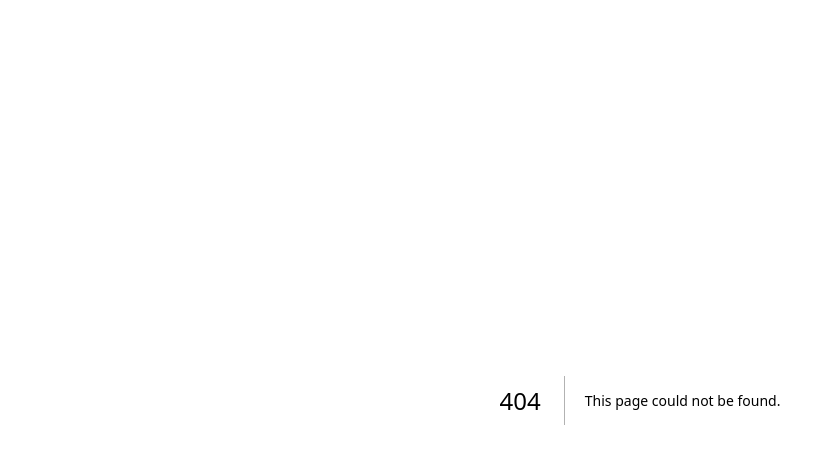
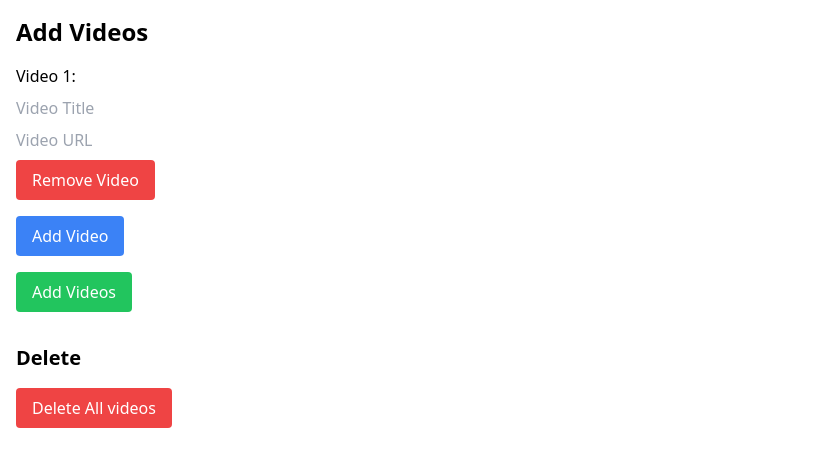
Before and after one commit to harshit0571/Admin-Panel-Course-Managment, a Next.js app: page /add-videos in a window 1280 px wide. Before the commit this address had no page. Shown: the top 466 px of the page, without its empty margins (0-827 px from the left). Built offline with nearby package versions, Linux system fonts and the light colour scheme.

Commit message:
added option to delete videos and add videos

```diff
--- /dev/null
+++ b/app/add-videos/page.js
@@ -0,0 +1,133 @@
+"use client";
+import { useSearchParams } from "next/navigation";
+import { useState } from "react";
+import axios from "axios";
+import { apiLink } from "@/api";
+
+const AddModuleVideosPage = () => {
+  const searchParams = useSearchParams();
+
+  const courseId = searchParams.get("courseId");
+  const moduleId = searchParams.get("moduleId");
+
+  return <AddVideoForm courseId={courseId} moduleId={moduleId} />;
+};
+
+const AddVideoForm = ({ courseId, moduleId }) => {
+  const [videos, setVideos] = useState([{ title: "", url: "" }]);
+
+  const handleVideoChange = (index, key, value) => {
+    const newVideos = [...videos];
+    newVideos[index][key] = value;
+    setVideos(newVideos);
+  };
+
+  const handleAddVideo = () => {
+    setVideos([...videos, { title: "", url: "" }]);
+  };
+
+  const handleRemoveVideo = (index) => {
+    const newVideos = [...videos];
+    newVideos.splice(index, 1);
+    setVideos(newVideos);
+  };
+
+  const handleSubmit = async (e) => {
+    e.preventDefault();
+    console.log(videos);
+    try {
+      const response = await axios.post(
+        apiLink + `/course/${courseId}/${moduleId}/videos/add`,
+        { videosData: videos }
+      );
+      console.log("Videos added successfully:", response.data);
+      // Reset form fields
+      setVideos([{ title: "", url: "" }]);
+      // Redirect or update UI as needed
+    } catch (error) {
+      console.error("Error adding videos:", error);
+    }
+  };
+
+  const handleDeleteVideos = async () => {
+    try {
+      const res = await axios.delete(
+        apiLink + `/course/${courseId}/${moduleId}/videos/delete`
+      );
+      console.log(res, "d");
+
+      // After successfully deleting MCQs, you may want to update the UI accordingly.
+      // For simplicity, we'll just refetch the assignments.
+    } catch (error) {
+      console.error("Error deleting MCQs:", error);
+    }
+  };
+
+  return (
+    <div className="container mx-auto p-4">
+      <h2 className="text-2xl font-bold mb-4">Add Videos</h2>
+      <form onSubmit={handleSubmit} className="space-y-4">
+        {videos.map((video, index) => (
+          <div key={index} className="mt-4">
+            <label className="block font-medium">Video {index + 1}:</label>
+            <input
+              type="text"
+              value={video.title}
+              onChange={(e) =>
+                handleVideoChange(index, "title", e.target.value)
+              }
+              className="form-input w-full mt-2"
+              placeholder="Video Title"
+              required
+            />
+            <input
+              type="text"
+              value={video.url}
+              onChange={(e) => handleVideoChange(index, "url", e.target.value)}
+              className="form-input w-full mt-2"
+              placeholder="Video URL"
+              required
+            />
+            <button
+              type="button"
+              onClick={() => handleRemoveVideo(index)}
+              className="bg-red-500 text-white px-4 py-2 rounded mt-2"
+            >
+              Remove Video
+            </button>
+          </div>
+        ))}
+        <button
+          type="button"
+          onClick={handleAddVideo}
+          className="bg-blue-500 text-white px-4 py-2 rounded mt-4"
+        >
+          Add Video
+        </button>
+        <br />
+        <button
+          type="submit"
+          className="bg-green-500 text-white px-4 py-2 rounded"
+        >
+          Add Videos
+        </button>
+      </form>
+
+      <div className="mt-8">
+        <h3 className="text-xl font-bold mb-4">Delete</h3>
+
+        <button
+          onClick={() => {
+            handleDeleteVideos();
+            alert("deleted");
+          }}
+          className="bg-red-500 text-white px-4 py-2 rounded"
+        >
+          Delete All videos
+        </button>
+      </div>
+    </div>
+  );
+};
+
+export default AddModuleVideosPage;
--- a/app/courses/[slug]/page.js
+++ b/app/courses/[slug]/page.js
@@ -51,16 +51,17 @@ const Courses = ({ params }) => {
             <ul>
               {courseData.modules &&
                 courseData.modules.map((module, moduleIndex) => (
-                  <Link
-                    href={`/add-module-assignments?courseId=${courseData._id}&moduleId=${module._id}`}
+                  <li
+                    key={moduleIndex}
+                    className="mb-2 bg-blue-500 p-10 rounded-md"
                   >
-                    <li
-                      key={moduleIndex}
-                      className="mb-2 bg-blue-500 p-10 rounded-md"
+                    <Link
+                      href={`/add-videos?courseId=${courseData._id}&moduleId=${module._id}`}
                     >
                       <p className="text-gray-100 font-bold text-2xl">
                         {module.title}
                       </p>
+
                       <ul>
                         {module.videos &&
                           module.videos.map((video, videoIndex) => (
@@ -71,6 +72,10 @@ const Courses = ({ params }) => {
                             </li>
                           ))}
                       </ul>
+                    </Link>
+                    <Link
+                      href={`/add-module-assignments?courseId=${courseData._id}&moduleId=${module._id}`}
+                    >
                       <ul>
                         <h3 className="text-lg text-blue-50 mt-6 font-semibold mb-2">
                           Assignments
@@ -127,8 +132,8 @@ const Courses = ({ params }) => {
                             )
                           )}
                       </ul>
-                    </li>
-                  </Link>
+                    </Link>
+                  </li>
                 ))}
             </ul>
 
```
